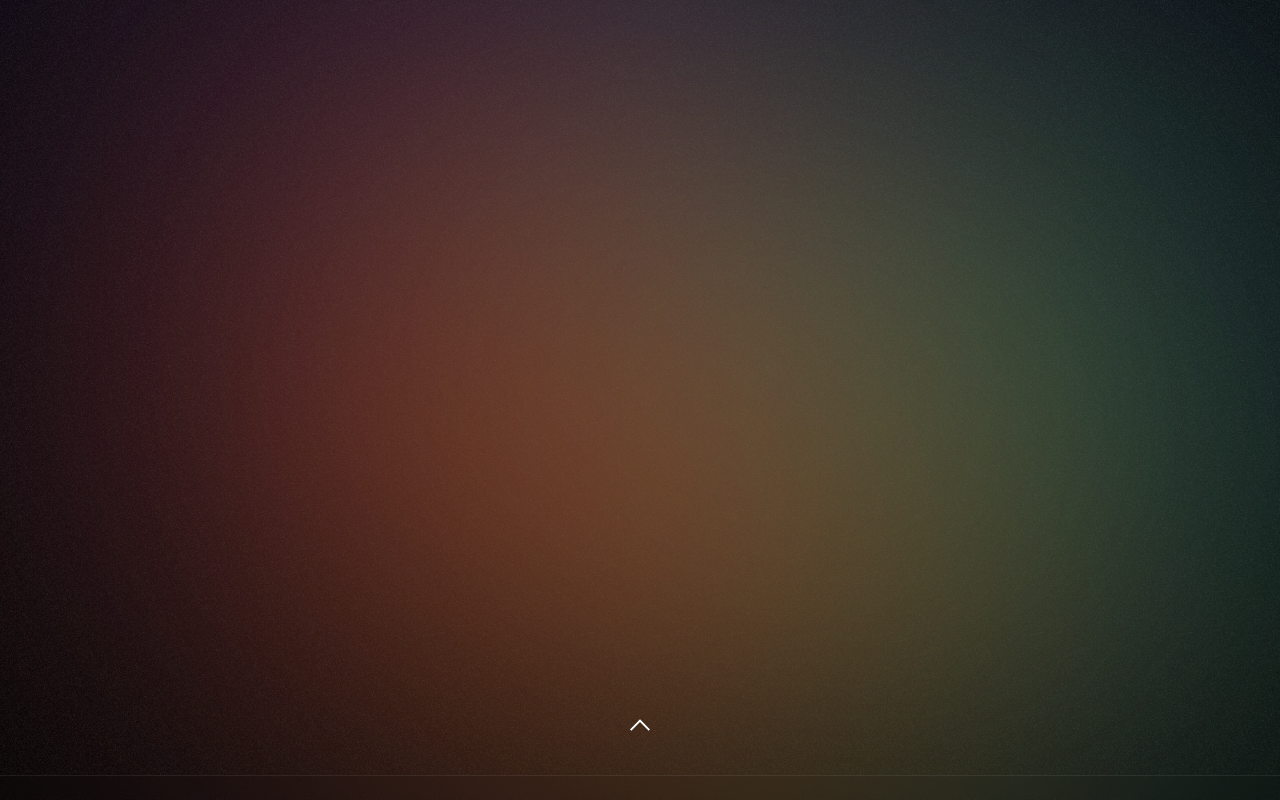
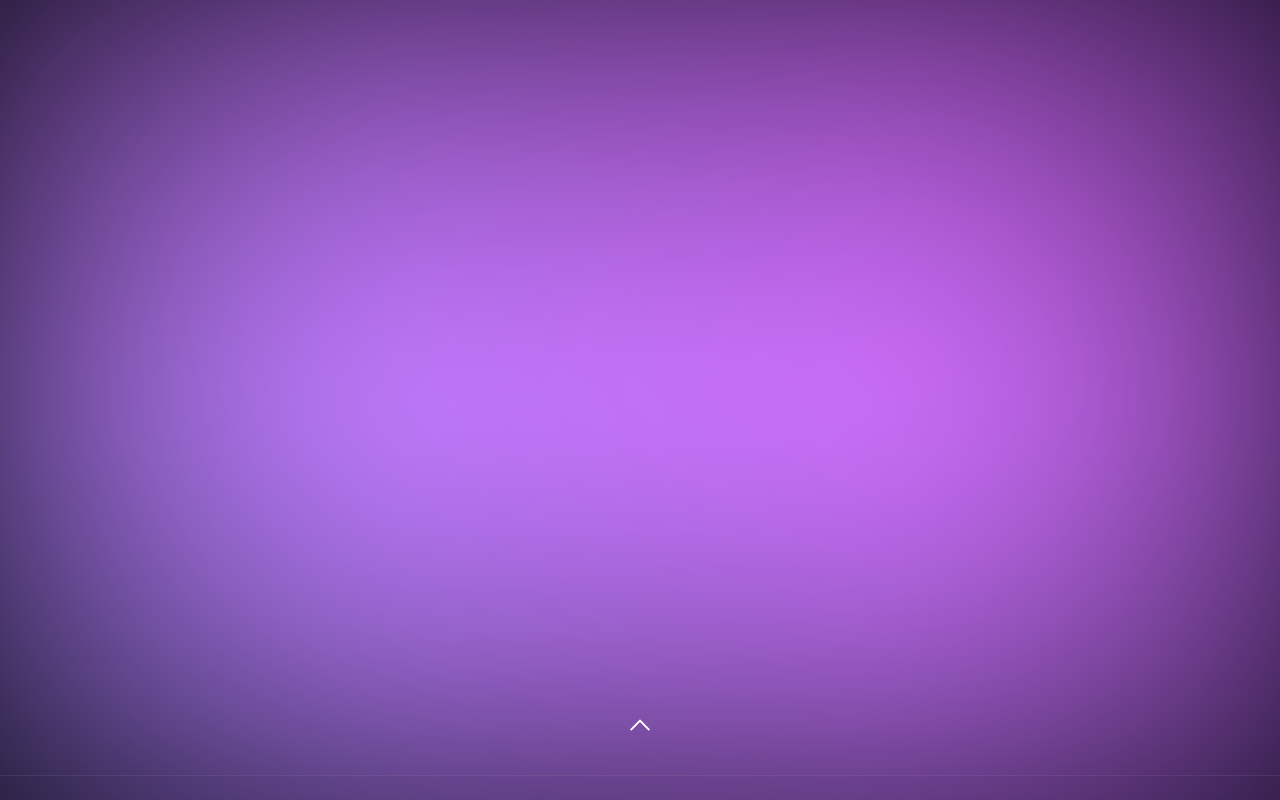
Before and after one commit to VincentInt/demo_partfolio, a React (Vite) app: page / in a window 1280 px wide. Built offline with nearby package versions, Linux system fonts and the light colour scheme.

Commit message:
edit gradient

```diff
--- a/src/components/Aboutme/Aboutme.jsx
+++ b/src/components/Aboutme/Aboutme.jsx
@@ -12,6 +12,7 @@ import 'aos/dist/aos.css';
 import { useEffect } from 'react';
 import { project } from '../data/projectData.json';
 import { Link } from 'react-router-dom';
+
 const Aboutme = () => {
   let lastProject = project[project.length - 1];
   useEffect(() => {
@@ -42,6 +43,13 @@ const Aboutme = () => {
           <title data-aos="fade-down" className={style.title}>
             Last Project:
           </title>
+          <Link className="Link" to="/demo_partfolio/projects">
+            <Btn>
+              <ins>
+                <h4 className={style.h4Text}>More Project</h4>
+              </ins>
+            </Btn>
+          </Link>
           {
             <CardProject
               key={lastProject.id}
@@ -51,13 +59,7 @@ const Aboutme = () => {
               links={lastProject.links}
             />
           }
-          <Link className='Link' to="/demo_partfolio/projects">
-            <Btn>
-              <ins>
-                <h4 className={style.h4Text}>More Project</h4>
-              </ins>
-            </Btn>
-          </Link>
+
         </div>
         <div className={style.skillContainer}>
           <div>
--- a/src/components/App/App.css
+++ b/src/components/App/App.css
@@ -6,22 +6,12 @@ button {
 .Link {
   text-decoration: none;
 }
-
-.App {
-  width: 100%;
+body {
   height: 100vh;
-}
-body {
-  overflow: hidden;
   position: relative;
   z-index: 1;
   animation: loadPage 0.5s ease-in;
-  width: 100%;
-  height: 100vh;
   background: radial-gradient(at center top, #0b0d24, #010101);
-}
-body::-webkit-scrollbar {
-  width: 0;
 }
 @keyframes loadPage {
   0% {
@@ -29,5 +19,31 @@ body::-webkit-scrollbar {
   }
   100% {
     opacity: 1;
+  }}
+
+  body {
+    animation: gradientAnimation 10s ease infinite;
+    background-size: 400% 400%;
   }
-}
+  @keyframes gradientMove {
+    0% {
+      transform: rotate(-15deg) scale(1) translate(0px, 0px);
+      opacity: 1;
+    }
+    25% {
+      transform: rotate(-30deg) scale(1.1) translate(-30px, 20px);
+      opacity: 0.8;
+    }
+    50% {
+      transform: rotate(15deg) scale(0.93) translate(30px, -20px);
+      opacity: 0.7;
+    }
+    75% {
+      transform: rotate(30deg) scale(1.05) translate(20px, 30px);
+      opacity: 0.8;
+    }
+    100% {
+      transform: rotate(-15deg) scale(1) translate(0px, 0px);
+      opacity: 1;
+    }
+  }
--- a/src/components/App/App.jsx
+++ b/src/components/App/App.jsx
@@ -1,14 +1,14 @@
 import './App.css';
 import Aboutme from '../Aboutme/Aboutme.jsx';
-import Gradient from '../Gradient/Gradient.jsx';
 import Navigation from '../Navigation/Navigation.jsx';
 import Project from '../Project/Project.jsx';
 import { Routes, Route, Navigate } from 'react-router-dom';
+import Gradient from '../Gradient/Gradient.jsx';
 
 function App() {
   return (
     <main className="App">
-      <Gradient />
+      <Gradient/>
       <Routes>
         <Route path="/demo_partfolio/aboutme" element={<Aboutme />} />
         <Route path="/demo_partfolio/projects" element={<Project />} />
--- a/src/components/Gradient/Gradient.jsx
+++ b/src/components/Gradient/Gradient.jsx
@@ -1,19 +1,6 @@
 import style from './Gradient.module.scss';
 
 const Gradient = () => {
-  return (
-    <>
-      <div className={style.noises}></div>
-      <div className={style.containerGradient}>
-        <div className={style.centerGradient}>
-          <div className={style.mainGradient}>
-            <div className={style.gradient}></div>
-            <div className={style.gradient}></div>
-          </div>
-        </div>
-      </div>
-    </>
-  );
+  return <div className={style.gradient} />;
 };
-
 export default Gradient;
--- a/src/components/Gradient/Gradient.module.scss
+++ b/src/components/Gradient/Gradient.module.scss
@@ -1,84 +1,25 @@
-.noises {
-  z-index: -1;
-  position: absolute;
-  width: 100%;
-  height: 100%;
-  background-image: url(/src/assets/img/noise.png);
-  opacity: 0.45;
-}
-.containerGradient {
-  z-index: -1;
-  height: 0vh;
-  .centerGradient {
-    display: flex;
-    justify-content: center;
-    .mainGradient {
-      position: relative;
-      display: flex;
-      justify-content: center;
-      width: 100%;
-      margin-top: 180px;
-      margin-left: 100px;
-      .gradient {
-        z-index: -1;
-      }
-      .gradient {
-        animation: gradientMove 11s ease-in infinite alternate;
-      }
-      .gradient:nth-child(1) {
-        position: absolute;
-        width: 911px;
-        height: 471px;
-        transform: rotate(-15deg);
-        border-radius: 811px;
-        background: linear-gradient(257deg, #00ff1a 19%, #ff6b00 56%, #dd400f 80%);
-        box-shadow: 122px 4px 4px 0px #0019ff, -44px -44px 122px 0px #c0f;
-        filter: blur(250px);
-      }
-      .gradient:nth-child(2) {
-        position: absolute;
-        border-radius: 757px;
-        width: 957px;
-        height: 447px;
-        transform: rotate(-15deg);
-        background: linear-gradient(188deg, #0bffb6eb -6.5%, #00d1ee73 20%, #dd400f 75.5%);
-        filter: blur(189px);
-      }
-    }
+@keyframes gradientBackground {
+  0% {
+    background-position: 0% 50%;
+  }
+  50% {
+    background-position: 100% 50%;
+  }
+  100% {
+    background-position: 0% 50%;
   }
 }
-@keyframes gradientMove {
-  0% {
-    transform: rotate(-15deg) scale(1) translate(0px, 0px);
-    opacity: 1;
-  }
-  25% {
-    transform: rotate(-30deg) scale(1.1) translate(-30px, 20px);
-    opacity: 0.8;
-  }
-  50% {
-    transform: rotate(15deg) scale(0.93) translate(30px, -20px);
-    opacity: 0.7;
-  }
-  75% {
-    transform: rotate(30deg) scale(1.05) translate(20px, 30px);
-    opacity: 0.8;
-  }
-  100% {
-    transform: rotate(-15deg) scale(1) translate(0px, 0px);
-    opacity: 1;
-  }
+
+.gradient{
+  background: rgb(1,0,43);
+background: linear-gradient(48deg, rgba(1,0,43,1) 0%, rgba(0,66,139,1) 24%, rgba(66,160,252,1) 42%, rgba(182,126,250,1) 65%, rgba(252,69,245,1) 100%);
+  filter: blur(164.3016815185547px);
+  background-size: 400% 400%;
+  animation: gradientBackground 15s ease infinite;
+  width: 100%;
+  height: 100vh;
+  position: fixed;
+  top: 0;
+  left: 0;
+  z-index: -1;
 }
-@media (max-width: 766px) {
-  .gradient:nth-child(1) {
-    width: 811px;
-    height: 271px;
-    transform: rotate(-15deg);
-    border-radius: 811px;
-  }
-  .gradient:nth-child(2) {
-    border-radius: 757px;
-    width: 757px;
-    height: 247px;
-  }
-}
```
